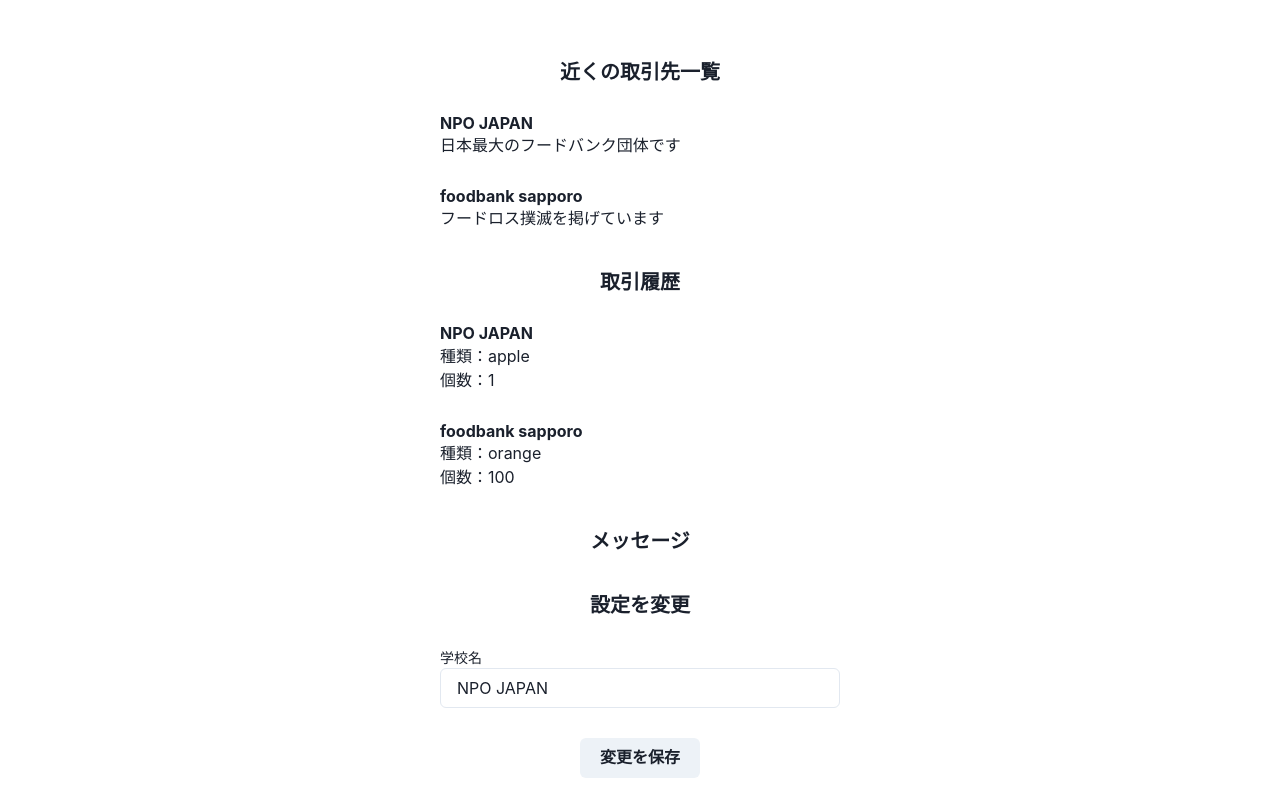
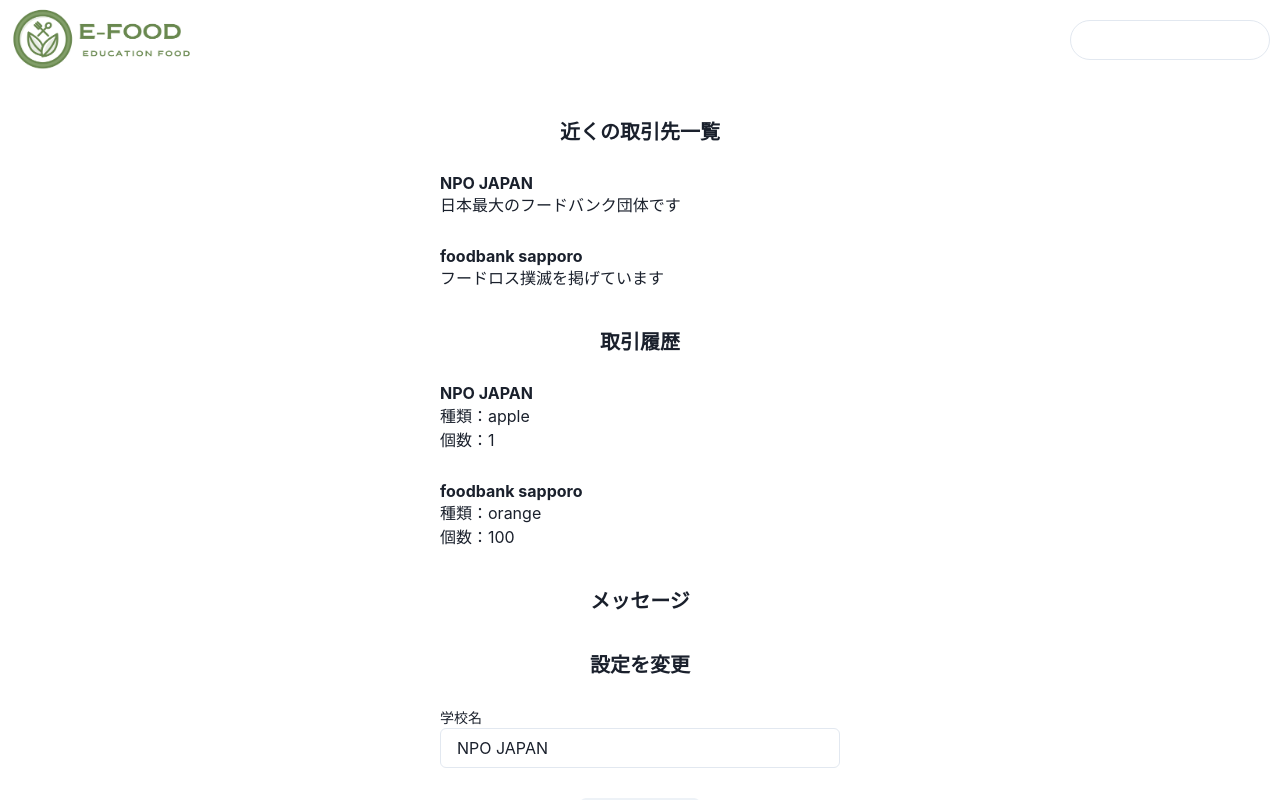
Before and after one commit to Takahashiprog/bridge, a React (Create React App) app in the folder bridge/: page /login in a window 1280 px wide. Both pictures are taken after a click on the button "ログイン". Shown: the top 800 px of the page. Built offline with nearby package versions, Linux system fonts and the light colour scheme.

Commit message:
make header

```diff
--- /dev/null
+++ b/bridge/src/components/MyHeader.js
@@ -0,0 +1,22 @@
+import { Box, HStack, Image, Input } from "@chakra-ui/react"
+import logoImg from "../assets/logo.png"
+
+const MyHeader = () => {
+  return (
+    <>
+      <Box position="fixed" w="full" backgroundColor="white" top="0" left="0" zIndex="1">
+        <HStack w="full" justifyContent="space-between" paddingRight="10px">
+          <Image src={logoImg} h="80px" alt="logo"/>
+          <Input
+            w="200px"
+            type="text"
+            borderRadius="20px"
+          />
+        </HStack>
+      </Box>
+      <Box h="80px"></Box>
+    </>
+  )
+}
+
+export default MyHeader
--- a/bridge/src/pages/Home.js
+++ b/bridge/src/pages/Home.js
@@ -6,6 +6,7 @@ import NearClient from '../components/NearClients'
 import { AppContext } from '../contexts/AppContext'
 import { Box, Button, Spacer, VStack } from '@chakra-ui/react'
 import { useNavigate } from 'react-router-dom'
+import MyHeader from '../components/MyHeader'
 
 const Home = () => {
   const { isLogin, setIsLogin, isSchool } = useContext(AppContext)
@@ -19,7 +20,8 @@ const Home = () => {
 
   return (
     <>
-      <Box margin="20px">
+      <Box>
+        <MyHeader />
         <VStack spacing="40px">
           <Spacer />
           <NearClient />
@@ -42,6 +44,7 @@ const Home = () => {
             colorScheme="red"
             width="200px"
           >ログアウト</Button>
+          <Spacer />
         </VStack>
       </Box>
     </>
--- a/bridge/src/pages/Login.js
+++ b/bridge/src/pages/Login.js
@@ -2,6 +2,7 @@ import { useContext, useState } from "react"
 import { AppContext } from "../contexts/AppContext"
 import { Button, Input, Box, Radio, RadioGroup, HStack, Text, VStack, Heading } from "@chakra-ui/react"
 import { useNavigate } from "react-router-dom"
+import MyHeader from "../components/MyHeader"
 
 const Login = () => {
   const {
@@ -37,6 +38,7 @@ const Login = () => {
 
   return (
     <>
+      <MyHeader />
       <VStack spacing="20px" textAlign="left" marginTop="20px">
         <Heading size="md">ログイン</Heading>
         <RadioGroup onChange={handleRadio} value={isSchool}>
```
Also changed, not shown: bridge/src/assets/logo.png (added).
